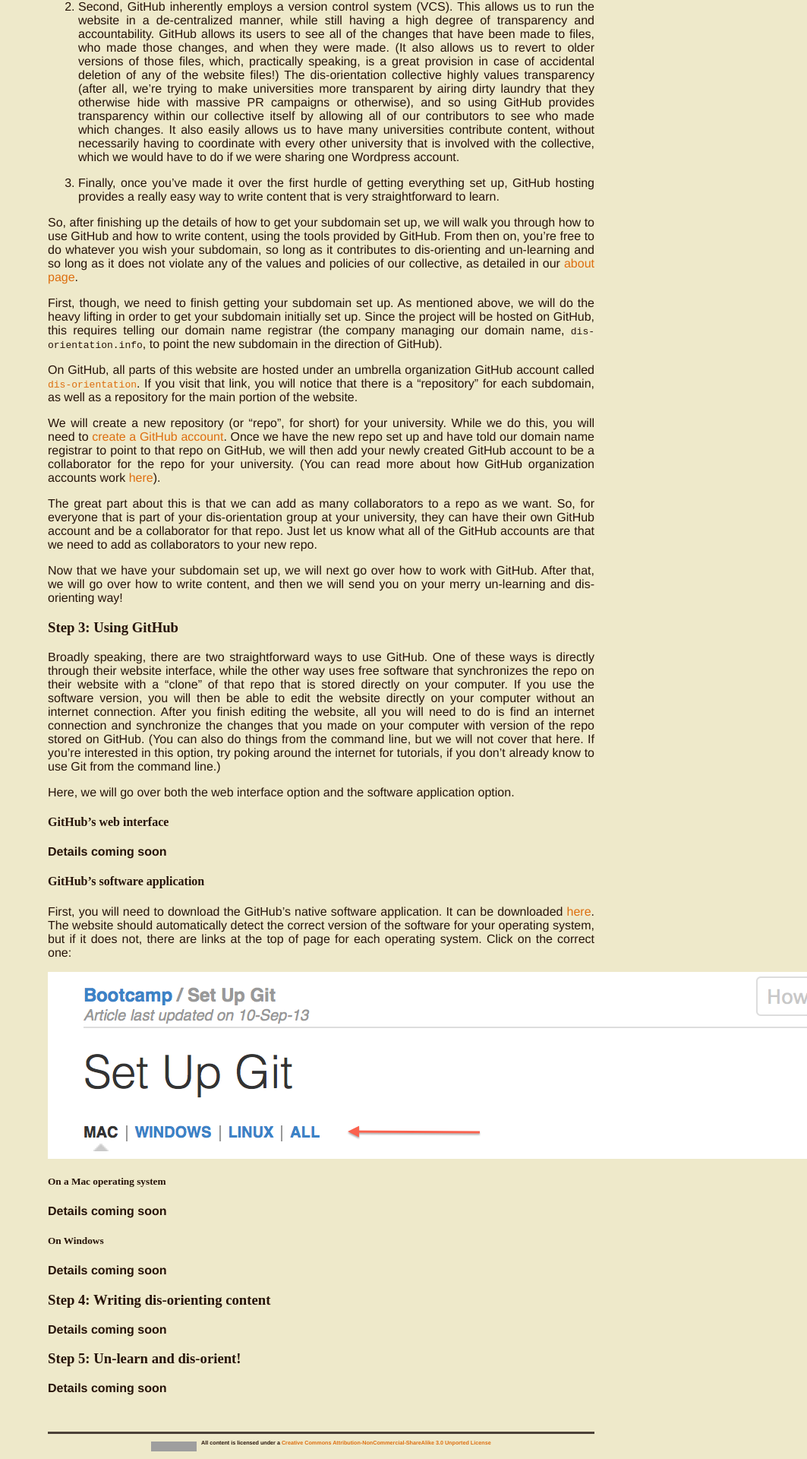
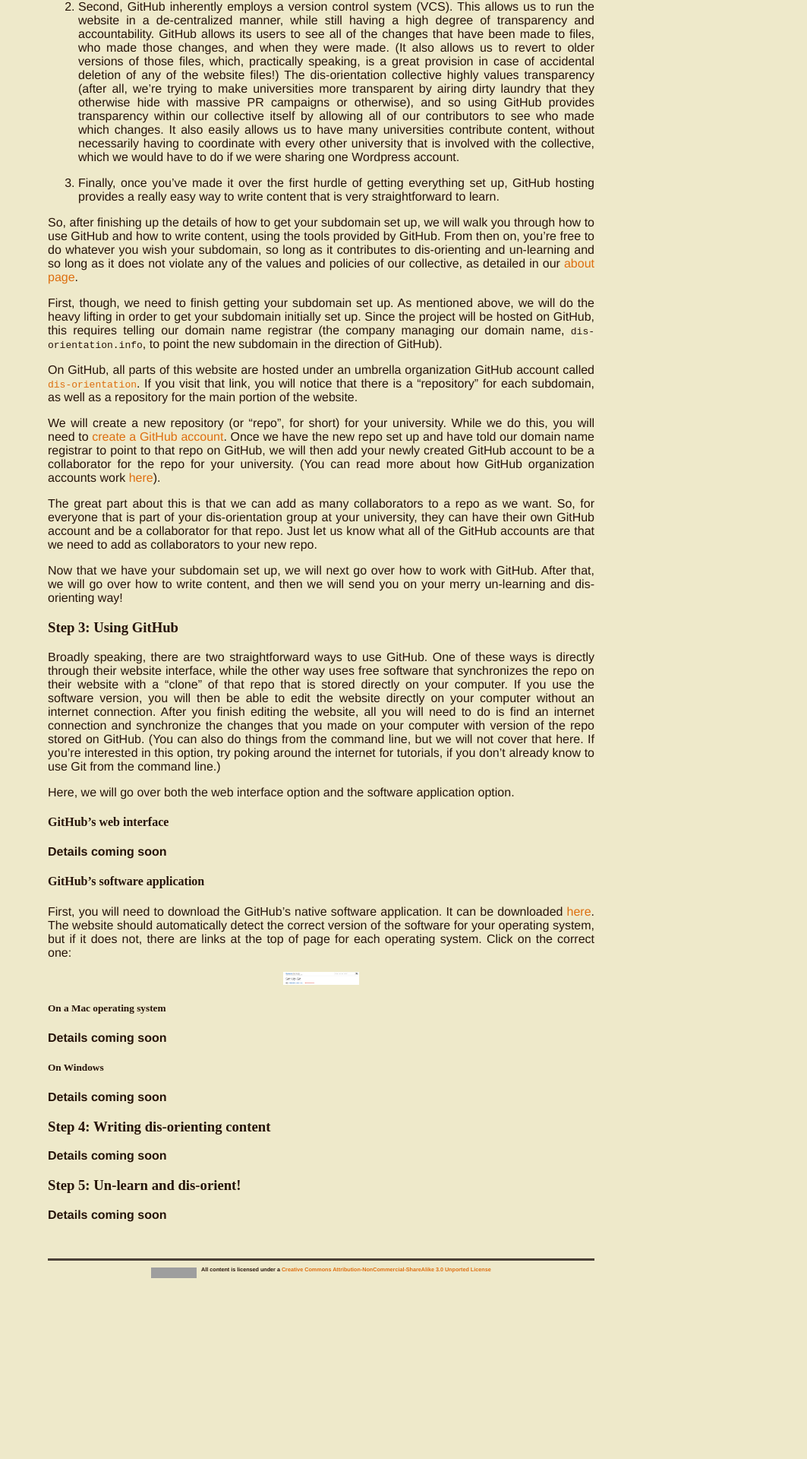
Before and after one commit to dis-orientation/dis-orientation.github.io, a Jekyll site: the page built from involved.md, in a window 1280 px wide. Shown: the part 973-2893 px from the top of the page at 76% size, without its empty margins (217-1280 px from the left). Built offline with Jekyll 4.4.1, drawn with Linux system fonts in a browser that asks for light colours; Markdown is read by kramdown in place of the engine named in the settings; after the commit the page ends 2665 px from its top, so only the background shows below that; grey boxes are pictures that could not be loaded.

Commit message:
changed picture width

```diff
--- a/involved.md
+++ b/involved.md
@@ -59,7 +59,7 @@
 
 First, you will need to download the GitHub's native software application. It can be downloaded [here](https://help.github.com/articles/set-up-git). The website should automatically detect the correct version of the software for your operating system, but if it does not, there are links at the top of page for each operating system. Click on the correct one:
 
-<img alt="git-software-os" src="/images/git-software-os.png" style="display:block; margin:0 auto;" />
+<img alt="git-software-os" width="100" src="/images/git-software-os.png" style="display:block; margin:0 auto;" />
 
 ##### On a Mac operating system
 
```
